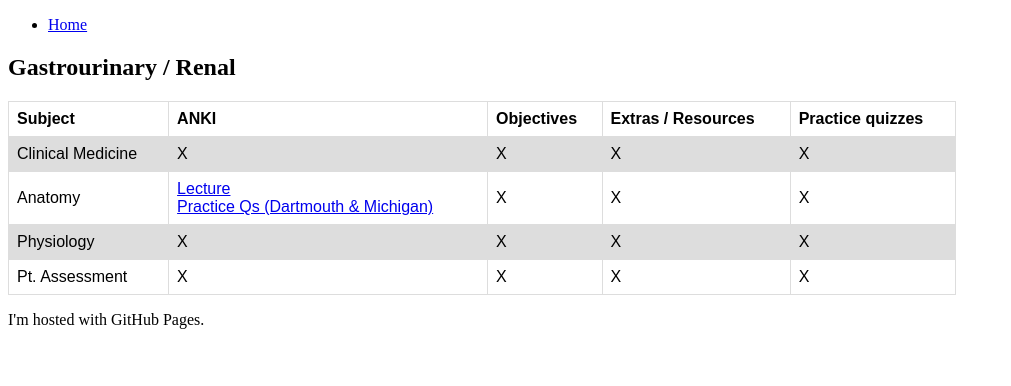
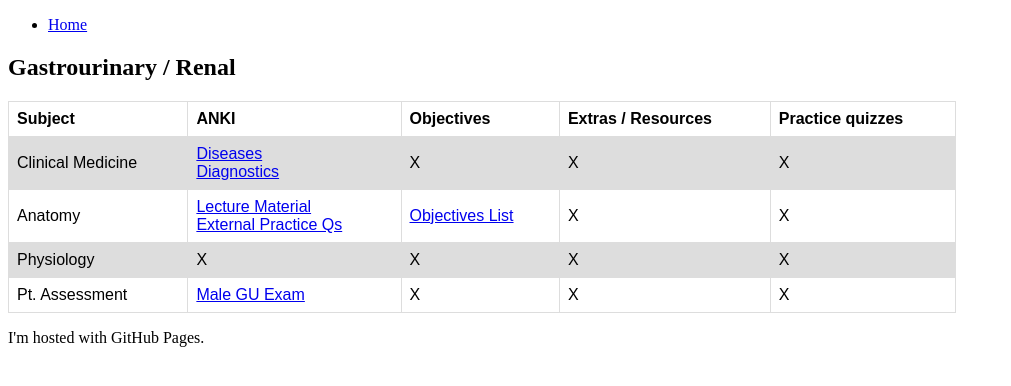
Before and after one commit to eparayno/eparayno.github.io, a plain HTML site: page index.html in a window 1280 px wide. Shown: the whole page, without its empty margins (0-1011 px from the left). Drawn offline with Linux system fonts and the light colour scheme.

Commit message:
Update index.html

```diff
--- a/index.html
+++ b/index.html
@@ -34,17 +34,20 @@
     </tr>
     <tr>
       <td>Clinical Medicine</td>
-      <td>X</td>
+      <td><a href="https://drive.google.com/file/d/1dxiV07Tmi-IZIHNwXiCezr2nrzkqO1Tu/view?usp=sharing">Diseases</a><br>
+        <a href="https://drive.google.com/file/d/1dxiV07Tmi-IZIHNwXiCezr2nrzkqO1Tu/view?usp=sharing">Diagnostics</a><br></td>
       <td>X</td>
       <td>X</td>
       <td>X</td>
     </tr>
     <tr>
       <td>Anatomy</td>
-      <td><a href="https://drive.google.com/file/d/1IXR_5Awo8xkh5b9-FliD5l124P_5OKO4/view?usp=sharing">Lecture</a><br>
-          <a href="https://drive.google.com/file/d/1wXqoy3_FueUVitd8Yw5z0EBO0ozeJldF/view?usp=sharing">Practice Qs (Dartmouth & Michigan)</a>
+      <td><a href="https://drive.google.com/file/d/1IXR_5Awo8xkh5b9-FliD5l124P_5OKO4/view?usp=sharing">Lecture Material</a><br>
+          <a href="https://drive.google.com/file/d/1wXqoy3_FueUVitd8Yw5z0EBO0ozeJldF/view?usp=sharing">External Practice Qs</a>
       </td>
-      <td>X</td>
+      <td>
+        <a href="https://docs.google.com/document/d/137EZlc3dMp8mdGXx7ZbmD-5lGsAkpbSQ5if5u4F3DIc/edit">Objectives List</a>
+      </td>
       <td>X</td>
       <td>X</td>
     </tr>
@@ -57,7 +60,9 @@
     </tr>
     <tr>
       <td>Pt. Assessment</td>
-      <td>X</td>
+      <td>
+          <a href="https://drive.google.com/file/d/12qcSwa__SMQL2Yn5BeL0mJ6Ojv0QOLrk/view?usp=sharing">Male GU Exam</a><br>
+      </td>
       <td>X</td>
       <td>X</td>
       <td>X</td>
```
